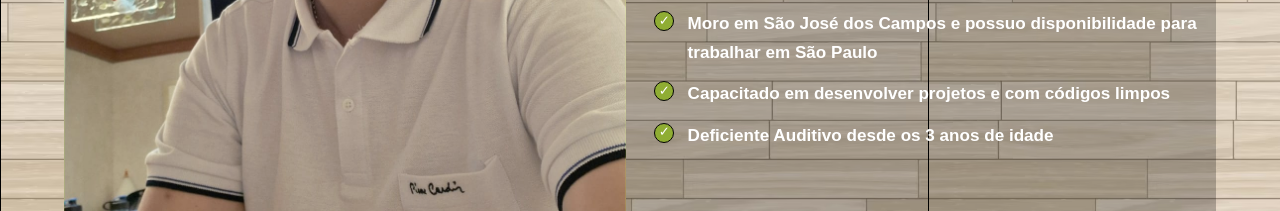
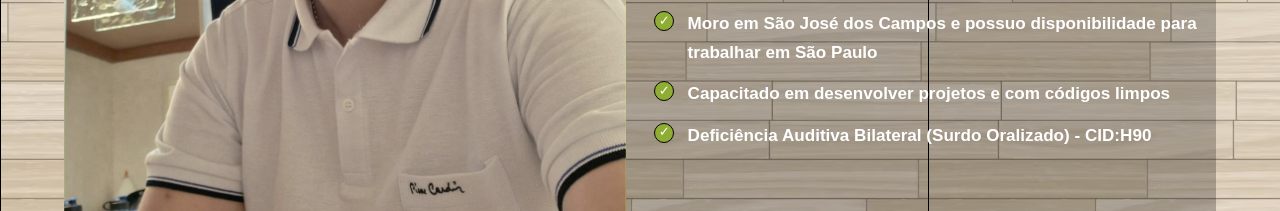
Before and after one commit to AndreAsta13/Portfolio, a website: page index.html in a window 1280 px wide. Shown: the part 6451-6662 px from the top of the page. Drawn offline with Linux system fonts and the light colour scheme.

Commit message:
ajuste H90

```diff
--- a/index.html
+++ b/index.html
@@ -481,7 +481,7 @@
                             <li><span class="check">✓</span><strong>Graduando em Ciência da Computação (Unip)</strong></li>
                             <li><span class="check">✓</span><strong>Moro em São José dos Campos e possuo disponibilidade para trabalhar em São Paulo</strong></li>
                             <li><span class="check">✓</span><strong>Capacitado em desenvolver projetos e  com códigos limpos</strong></li>
-                            <li><span class="check">✓</span><strong>Deficiente Auditivo desde os 3 anos de idade</strong></li>
+                            <li><span class="check">✓</span><strong>Deficiência Auditiva Bilateral (Surdo Oralizado) - CID:H90</strong></li>
                         </ul>
                     </article>
                 </div>
```
